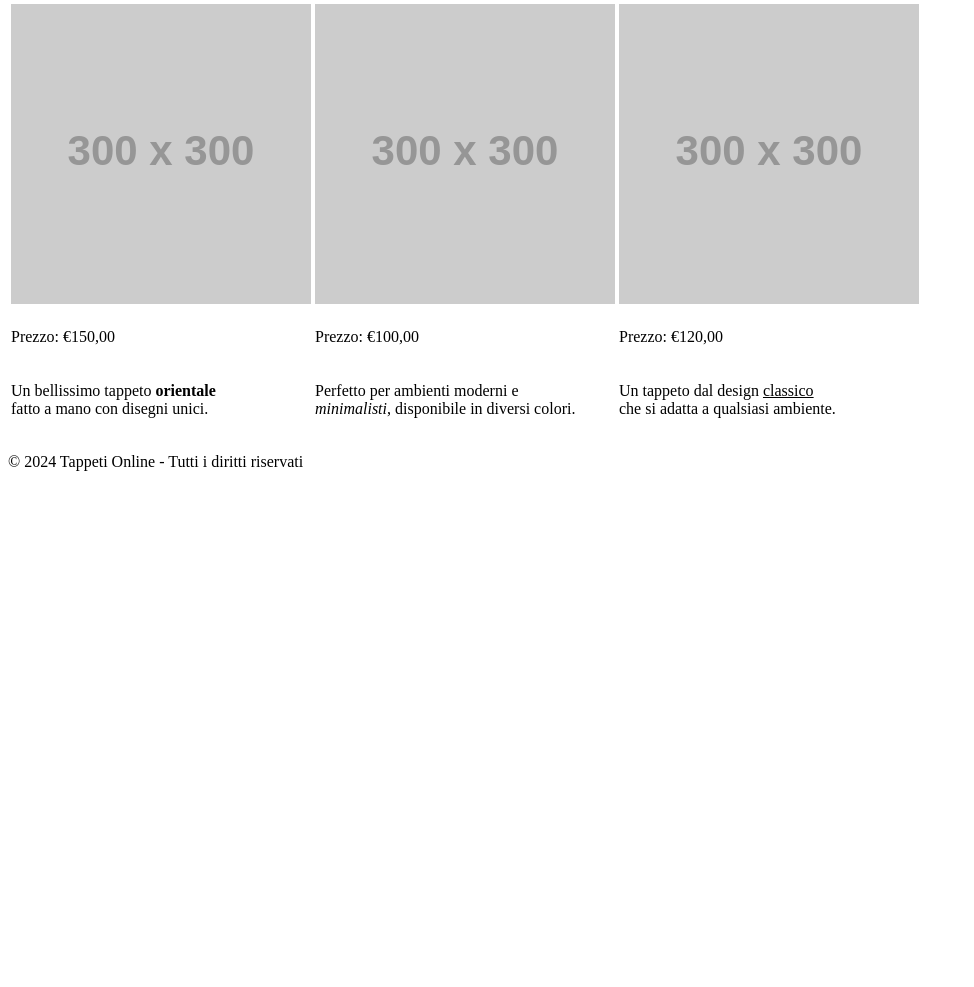
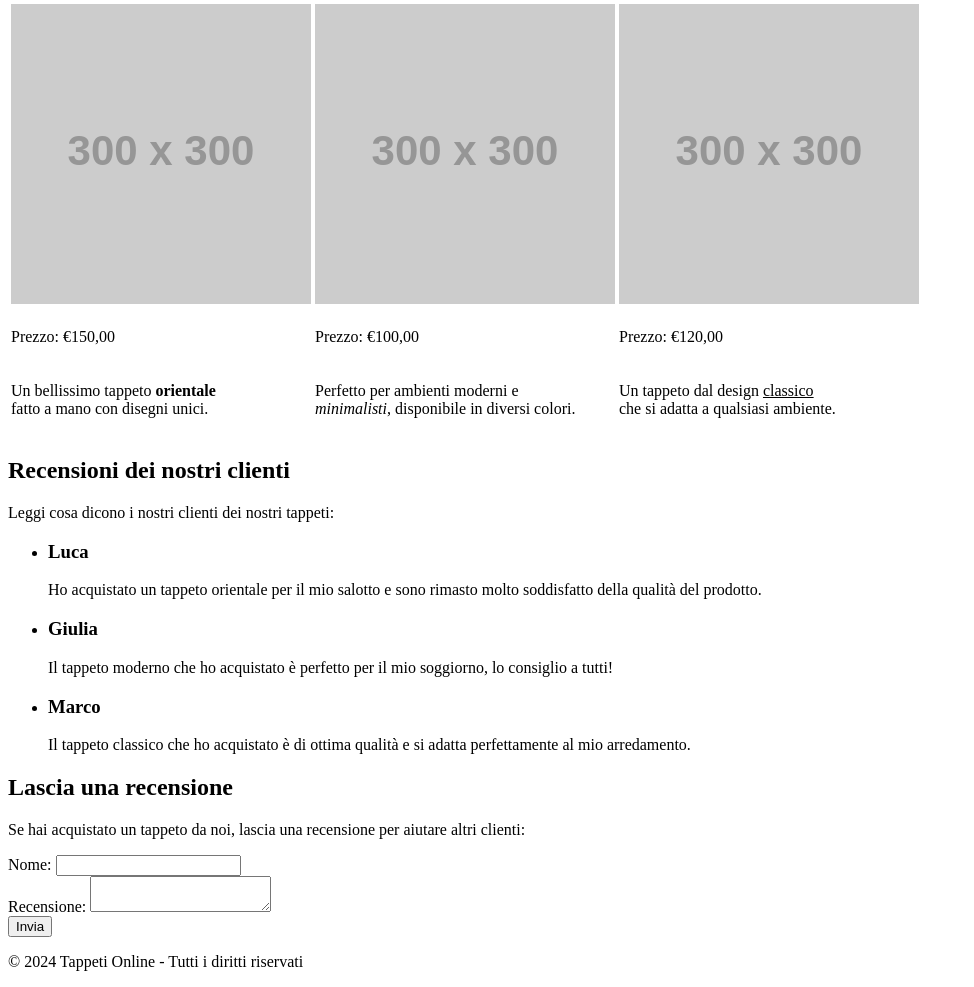
Before and after one commit to RainerumDev/html2liceo, a plain HTML site: page index.html in a window 1280 px wide. Shown: the part 331-1318 px from the top of the page, without its empty margins (0-974 px from the left). Before the commit the page ends 818 px from the top, so only its background shows below. Drawn offline with Linux system fonts and the light colour scheme; placeholder pictures from the web are drawn by us.

Commit message:
10/10/2024

```diff
--- a/index.html
+++ b/index.html
@@ -89,6 +89,53 @@
         </table>
     </section>
 
+    <!-- Sezione delle recensioni -->
+    <section id="recensioni">
+        <h2>Recensioni dei nostri clienti</h2>
+        <p>Leggi cosa dicono i nostri clienti dei nostri tappeti:</p>
+
+        <ul id="lista-recensioni">
+            <li>
+                <h3>Luca</h3>
+                <p>Ho acquistato un tappeto orientale per il mio salotto e sono rimasto molto soddisfatto della qualità del prodotto.</p>
+            </li>
+            <li>
+                <h3>Giulia</h3>
+                <p>Il tappeto moderno che ho acquistato è perfetto per il mio soggiorno, lo consiglio a tutti!</p>
+            </li>
+            <li>
+                <h3>Marco</h3>
+                <p>Il tappeto classico che ho acquistato è di ottima qualità e si adatta perfettamente al mio arredamento.</p>
+            </li>
+        </ul>
+
+        <h2>Lascia una recensione</h2>
+        <p>Se hai acquistato un tappeto da noi, lascia una recensione per aiutare altri clienti:</p>
+        <form action="" method="get">
+            <label for="nome">Nome:</label>
+            <input type="text" id="nome" name="nome" required>
+            <br/>
+            <label for="recensione">Recensione:</label>
+            <textarea id="recensione" name="recensione" required></textarea>
+            <br/>
+            <input type="submit" value="Invia">
+        </form>
+
+        <!-- In teoria questo non lo sanno fare -->
+        <script>
+            const urlParams = new URLSearchParams(window.location.search);
+            const nome = urlParams.get('nome');
+            const recensione = urlParams.get('recensione');
+            if (nome && recensione) {
+                const listaRecensioni = document.getElementById('lista-recensioni');
+                const nuovaRecensione = document.createElement('li');
+                nuovaRecensione.innerHTML = `<h3>${nome}</h3><p>${recensione}</p>`;
+                listaRecensioni.appendChild(nuovaRecensione);
+            }
+        </script>
+
+    </section>
+
     <!-- Piè di pagina -->
     <footer>
         <p>&copy; 2024 Tappeti Online - Tutti i diritti riservati</p>
```
Also changed, not shown: chisiamo.html (+10 -0 lines), info/contatti.html (+1 -0 lines).
